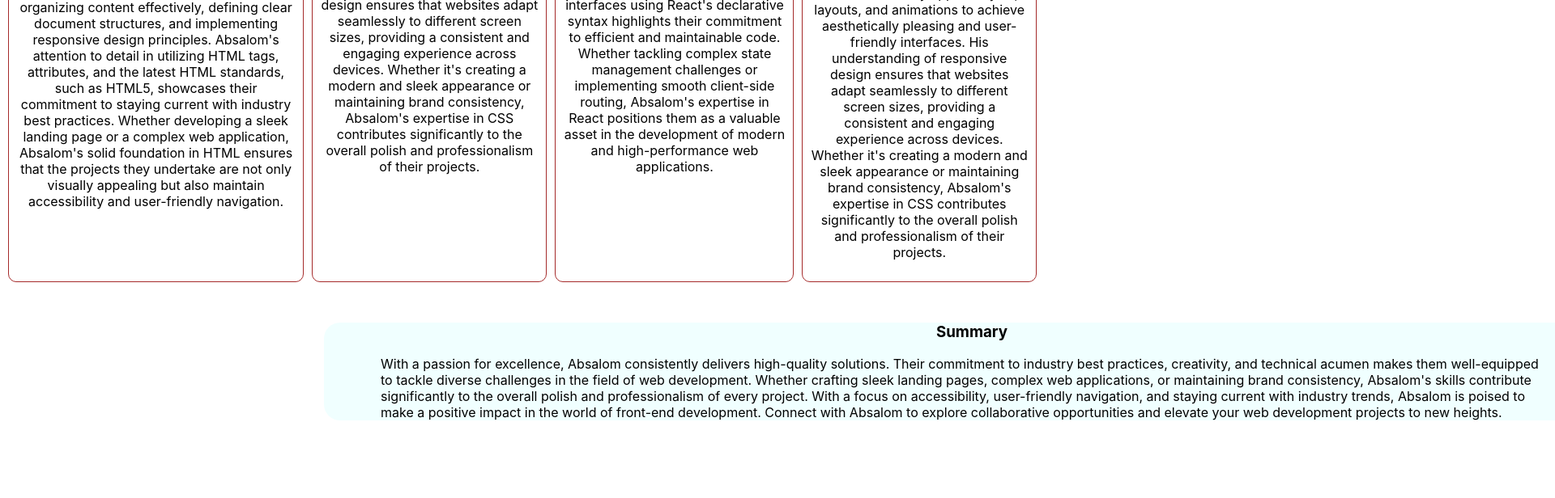
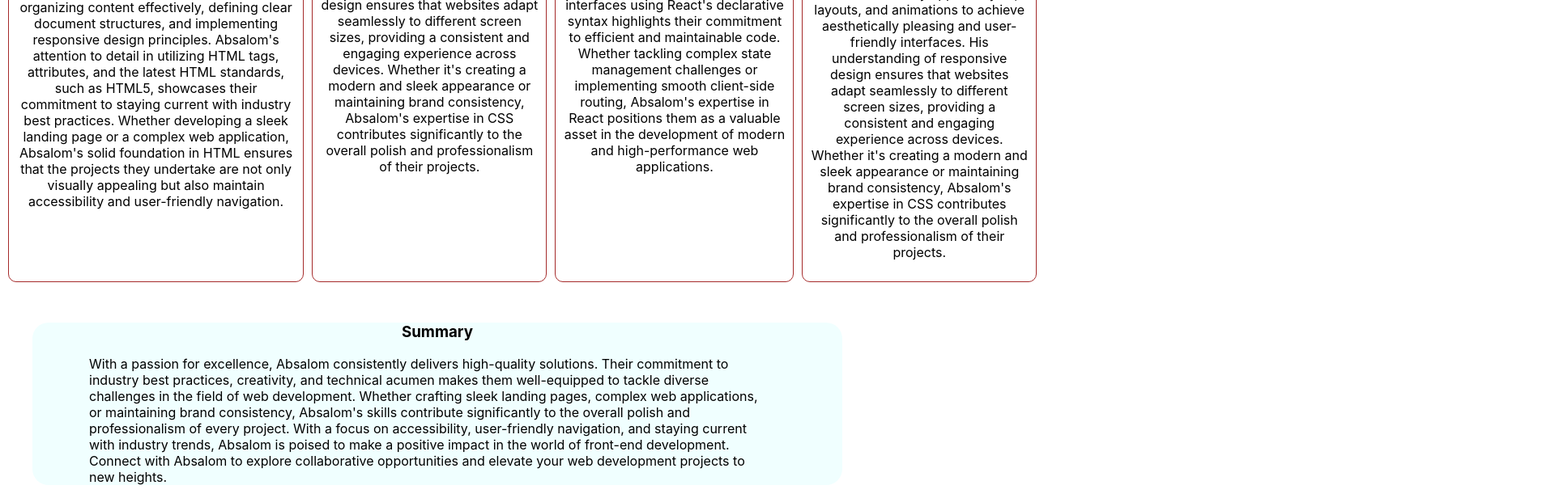
Before and after one commit to obash-cpu/class, a React (Create React App) app: page / in a window 1280 px wide. Shown: the part 913-1529 px from the top of the page at 81% size, 1920 px wide, since content can reach past the window. Before the commit the page ends 1449 px from the top, so only its background shows below. Built offline with nearby package versions, Linux system fonts and the light colour scheme.

Commit message:
Initial commit

```diff
--- a/src/summary.module.css
+++ b/src/summary.module.css
@@ -1,8 +1,8 @@
 .summary{
-    margin-left: 400px;
+    margin-left: 40px;
     margin-top: 50px;
     background-color: azure;
-    width: 1600px;
+    width: 1000px;
     border-radius: 20px;
 }
 .summary p{
```
